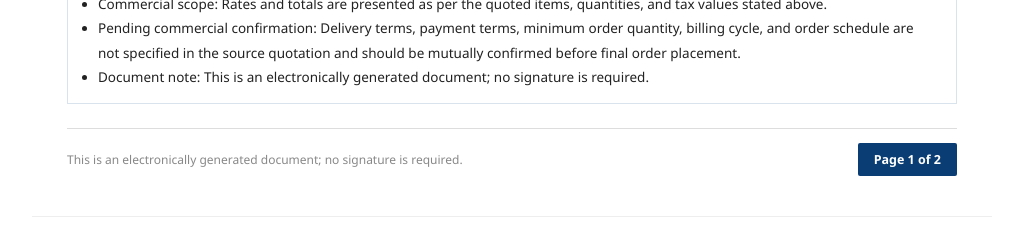
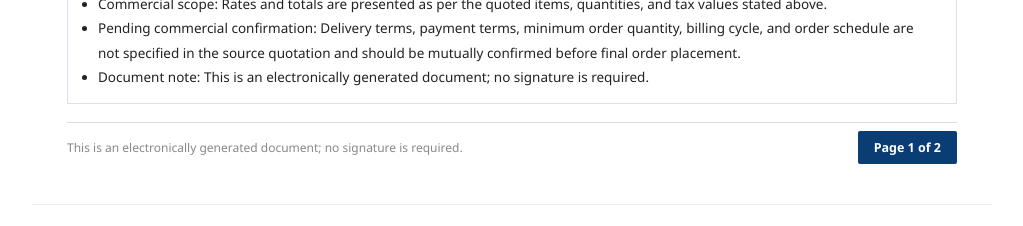
Before and after one commit to hussain291105/fs-Quatation, a Next.js app: page / in a window 1280 px wide. Shown: the part 1500-1726 px from the top of the page, without its empty margins (128-1151 px from the left). Built offline with nearby package versions, Linux system fonts and the light colour scheme.

Commit message:
logo changed 05

```diff
--- a/app/Quotation.module.css
+++ b/app/Quotation.module.css
@@ -264,8 +264,8 @@
   justify-content: space-between;
   align-items: center;
   border-top: 1px solid #ddd;
-  margin-top: 24px;
-  padding-top: 14px;
+  margin-top: 10px;
+  padding-top: 8px;
 }
 
 .footer .note {
@@ -329,6 +329,9 @@
     max-width: none;
     width: 100%;
     margin: 0;
+    padding: 20px 35px 20px;   /* reduce bottom padding */
+    page-break-after: always;
+    break-after: page;
   }
 
   .page + .page {
@@ -351,8 +354,7 @@
   .notesBox,
   .infoStrip,
   .contactStrip,
-  .items,
-  .footer {
+  .items{
     break-inside: avoid;
   }
 
```
